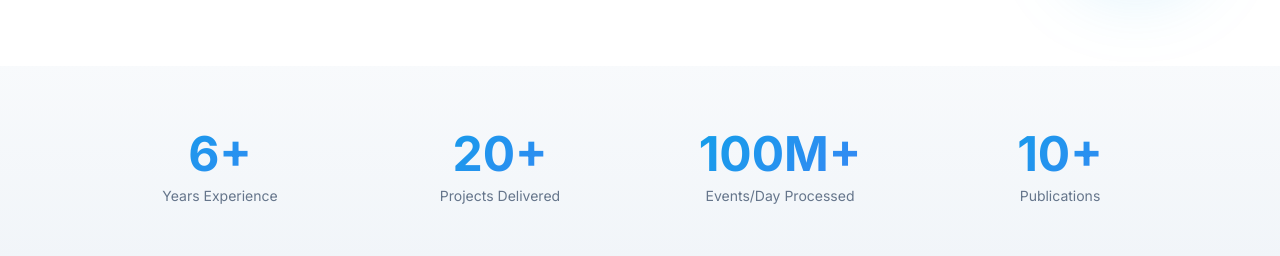
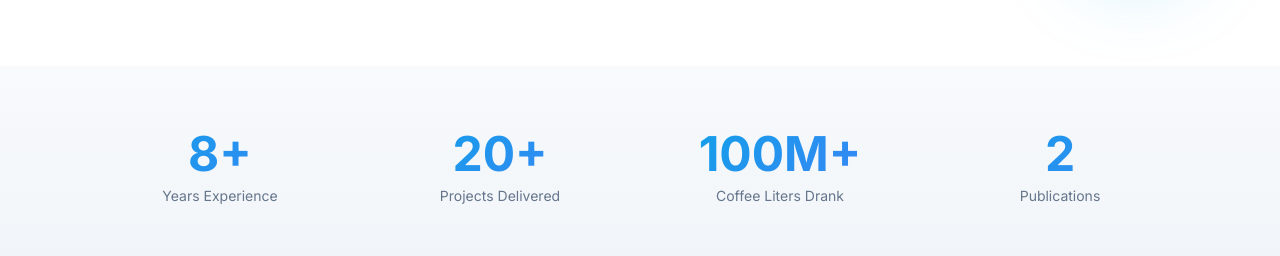
Before and after one commit to AbgarSim/portfolio, a React (Vite) app: page /about in a window 1280 px wide. Shown: the part 840-1096 px from the top of the page. Built offline with nearby package versions, Linux system fonts and the light colour scheme; the HTML template or start-up script is replaced by a standard one.

Commit message:
Links fixed

```diff
--- a/src/components/Footer.tsx
+++ b/src/components/Footer.tsx
@@ -11,8 +11,8 @@ const footerLinks = [
 ];
 
 const socialLinks = [
-  { icon: Github, href: "https://github.com", label: "GitHub" },
-  { icon: Linkedin, href: "https://linkedin.com", label: "LinkedIn" },
+  { icon: Github, href: "https://github.com/AbgarSim", label: "GitHub" },
+  { icon: Linkedin, href: "linkedin.com/in/abgarsimonean", label: "LinkedIn" },
   { icon: Mail, href: "mailto:hello@abgarsimonean.com", label: "Email" },
 ];
 
--- a/src/components/Navbar.tsx
+++ b/src/components/Navbar.tsx
@@ -125,7 +125,7 @@ export function Navbar() {
             <div className="flex items-center gap-2">
               <div className="hidden sm:flex items-center gap-1">
                 <a
-                  href="https://github.com"
+                  href="https://github.com/AbgarSim"
                   target="_blank"
                   rel="noopener noreferrer"
                   className="p-2 rounded-lg text-muted-foreground hover:text-foreground hover:bg-muted transition-colors"
@@ -133,7 +133,7 @@ export function Navbar() {
                   <Github className="h-5 w-5" />
                 </a>
                 <a
-                  href="https://linkedin.com"
+                  href="linkedin.com/in/abgarsimonean"
                   target="_blank"
                   rel="noopener noreferrer"
                   className="p-2 rounded-lg text-muted-foreground hover:text-foreground hover:bg-muted transition-colors"
@@ -228,7 +228,7 @@ export function Navbar() {
               })}
               <div className="flex items-center gap-2 pt-4 border-t border-border mt-4">
                 <a
-                  href="https://github.com"
+                  href="https://github.com/AbgarSim"
                   target="_blank"
                   rel="noopener noreferrer"
                   className="flex-1 flex items-center justify-center gap-2 p-3 rounded-lg text-muted-foreground hover:text-foreground hover:bg-muted transition-colors"
@@ -237,7 +237,7 @@ export function Navbar() {
                   GitHub
                 </a>
                 <a
-                  href="https://linkedin.com"
+                  href="https://www.linkedin.com/in/abgar-simonean/"
                   target="_blank"
                   rel="noopener noreferrer"
                   className="flex-1 flex items-center justify-center gap-2 p-3 rounded-lg text-muted-foreground hover:text-foreground hover:bg-muted transition-colors"
--- a/src/pages/AboutPage.tsx
+++ b/src/pages/AboutPage.tsx
@@ -12,10 +12,10 @@ import { certifications } from "@/data/certifications";
 import { memberships } from "@/data/memberships";
 
 const achievements = [
-  { label: "Years Experience", value: "6+" },
+  { label: "Years Experience", value: "8+" },
   { label: "Projects Delivered", value: "20+" },
-  { label: "Events/Day Processed", value: "100M+" },
-  { label: "Publications", value: "10+" },
+  { label: "Coffee Liters Drank", value: "100M+" },
+  { label: "Publications", value: "2" },
 ];
 
 export default function AboutPage() {
--- a/src/pages/ContactPage.tsx
+++ b/src/pages/ContactPage.tsx
@@ -40,7 +40,7 @@ export default function ContactPage() {
     {
       icon: Linkedin,
       label: "LinkedIn",
-      value: "linkedin.com/in/abgarsimonean",
+      value: "www.linkedin.com/in/abgar-simonean/",
       href: "https://www.linkedin.com/in/abgar-simonean/",
     },
     {
--- a/src/pages/HomePage.tsx
+++ b/src/pages/HomePage.tsx
@@ -122,7 +122,7 @@ export default function HomePage() {
               <span className="text-sm text-muted-foreground">Find me on</span>
               <div className="flex gap-2">
                 <a
-                  href="https://github.com"
+                  href="https://github.com/AbgarSim"
                   target="_blank"
                   rel="noopener noreferrer"
                   className="p-2 rounded-lg bg-secondary text-secondary-foreground hover:bg-secondary/80 transition-colors"
@@ -130,7 +130,7 @@ export default function HomePage() {
                   <Github className="h-5 w-5" />
                 </a>
                 <a
-                  href="https://linkedin.com"
+                  href="https://www.linkedin.com/in/abgar-simonean/"
                   target="_blank"
                   rel="noopener noreferrer"
                   className="p-2 rounded-lg bg-secondary text-secondary-foreground hover:bg-secondary/80 transition-colors"
```
Also changed, not shown: 1 other file (tests, documents, lock files or other folders).
